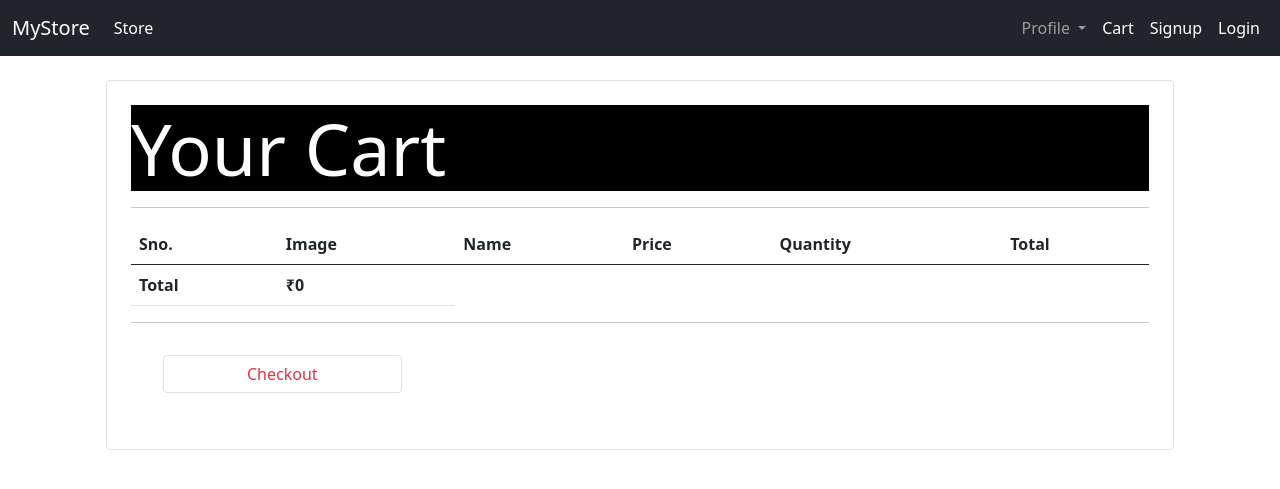
After one commit to shobhit1215/MyStore, a Django app: page /cart/ in a window 1280 px wide. The commit adds this page. Shown: the top 489 px of the page. Run offline with Django 3.2, Linux system fonts and the light colour scheme; lists and menus that the app fills with data are empty.

Commit message:
Created Cart

```diff
--- a/store/models.py
+++ b/store/models.py
@@ -39,6 +39,9 @@ class Product(models.Model):
 
         else:
             return Product.get_all_products()
+    @staticmethod
+    def get_products(ids):
+        return Product.objects.filter(id__in=ids)
 
 class Customer(models.Model):
     first_name = models.CharField(max_length=50)
--- a/store/templates/base.html
+++ b/store/templates/base.html
@@ -47,7 +47,7 @@
                     </li>
                     {% if request.session.customer_id %}
                     <li class="nav-item">
-                        <a class="nav-link active" aria-current="page" href="#">Cart</a>
+                        <a class="nav-link active" aria-current="page" href="/cart">Cart</a>
                     </li>
                     <li class="nav-item">
                         <a class="nav-link active" aria-current="page" href="#">Orders</a>
@@ -56,6 +56,9 @@
                         <a class="nav-link active" aria-current="page" href="/logout">Logout</a>
                     </li>
                     {% else %}
+                    <li class="nav-item">
+                        <a class="nav-link active" aria-current="page" href="/cart">Cart</a>
+                    </li>
                     <li class="nav-item">
                         <a class="nav-link active" aria-current="page" href="/signup">Signup</a>
                     </li>
--- /dev/null
+++ b/store/templates/cart.html
@@ -0,0 +1,54 @@
+{% extends 'base.html' %}
+
+{% block content %}
+
+{% load cart %}
+<div class="container">
+    <div class="border rounded p-4 m-4">
+        <p class="display-2 pl-4 ml-4" style="background-color: black;color: #fff;">Your Cart</p>
+
+        <hr>
+        <table class="table">
+            <thead>
+                <tr>
+                    <th>Sno.</th>
+                    <th>Image</th>
+                    <th>Name</th>
+                    <th>Price</th>
+                    <th>Quantity</th>
+                    <th>Total</th>
+                </tr>
+            </thead>
+            <tbody>
+                {% for product in products %}
+                <tr>
+                    <td>{{forloop.counter}}</td>
+                    <td> <img src="{{product.image.url}}" class="rounded-circle"  width="80px"></td>
+                    <td>{{product.name}}</td>
+                    <td>₹{{product.price}}</td>
+                    <td>{{product|cart_count:request.session.cart}}</td>
+                    <td>₹{{product|total:request.session.cart}}</td>
+                </tr>
+                {% endfor %}
+
+            </tbody>
+            <tfoot>
+                <tr>
+
+                    <th  class="">Total</th>
+                    <th>₹{{products|total_of_all:request.session.cart}}</th>
+                </tr>
+            </tfoot>
+        </table>
+        <hr>
+        <div class="m-3 p-3">
+            <a href="#" class="btn btn-outline-danger border rounded col-lg-3 float-right">Checkout</a>
+        </div>
+
+
+
+    </div>
+</div>
+
+
+{% endblock %}
--- a/store/templatetags/cart.py
+++ b/store/templatetags/cart.py
@@ -24,3 +24,15 @@ def cart_count(product,cart):
         if int(id) == product.id:
             return cart.get(id)
     return 0
+
+
+@register.filter(name='total')
+def total(product,cart):
+    return product.price * cart_count(product,cart)
+
+@register.filter(name='total_of_all')
+def total_of_all(products,cart):
+    sum = 0
+    for p in products:
+        sum += total(p,cart)
+    return sum
--- a/store/urls.py
+++ b/store/urls.py
@@ -1,6 +1,6 @@
 from django.contrib import admin
 from django.urls import path,include
-from .views import Index,signup,Login,logout
+from .views import Index,signup,Login,logout,cart
 
 urlpatterns = [
 
@@ -8,4 +8,5 @@ urlpatterns = [
     path('signup/',signup,name='signup'),
     path('login/',Login.as_view(),name='login'),
     path('logout/',logout,name='logout'),
+    path('cart/',cart,name='cart'),
 ]
--- a/store/views.py
+++ b/store/views.py
@@ -198,3 +198,13 @@ class Login(View):
 def logout(request):
     request.session.clear()
     return redirect('login')
+
+def cart(request):
+    try:
+        ids=list(request.session.get('cart').keys())
+        print(ids)
+    except:
+        request.session['cart'] = {}
+        ids=list(request.session.get('cart').keys())
+    products=Product.get_products(ids)
+    return render(request,'cart.html',{'products':products,})
```
Also changed, not shown: db.sqlite3.
